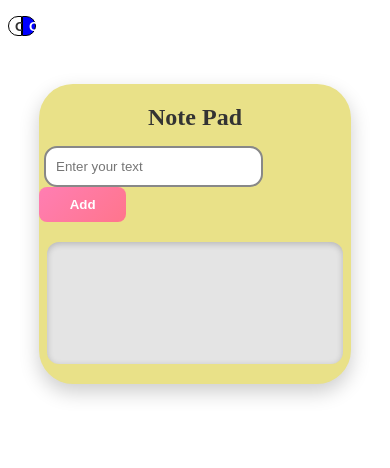
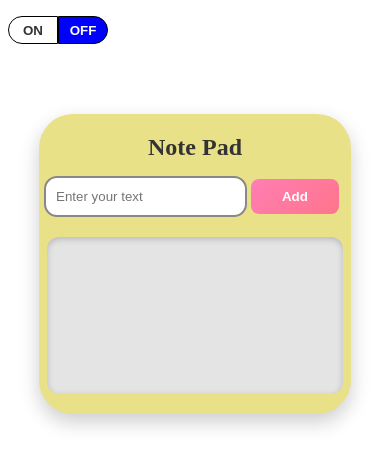
Before and after one commit to Ritik10x/Note-Pad, a plain HTML site: page index.html in a window 390 px wide. Drawn offline with Linux system fonts and the light colour scheme.

Commit message:
Update style.css

```diff
--- a/style.css
+++ b/style.css
@@ -116,6 +116,7 @@ h2 {
 /* ===== Responsive Design ===== */
 @media only screen and (max-width: 425px) {
   .main {
+    margin-top: 30px;
     width: 80%;
     top: 10%;
     left: 10%;
@@ -123,7 +124,7 @@ h2 {
 
   .inn {
     margin-left: 5px;
-    width: 65%;
+    width: 60%;
   }
 
   .btnAdd {
@@ -131,7 +132,7 @@ h2 {
   }
 
   .one, .two {
-    width: 50px;
-    height: 28px;
+    width: 50px !important;
+    height: 28px !important;
   }
 }
```
